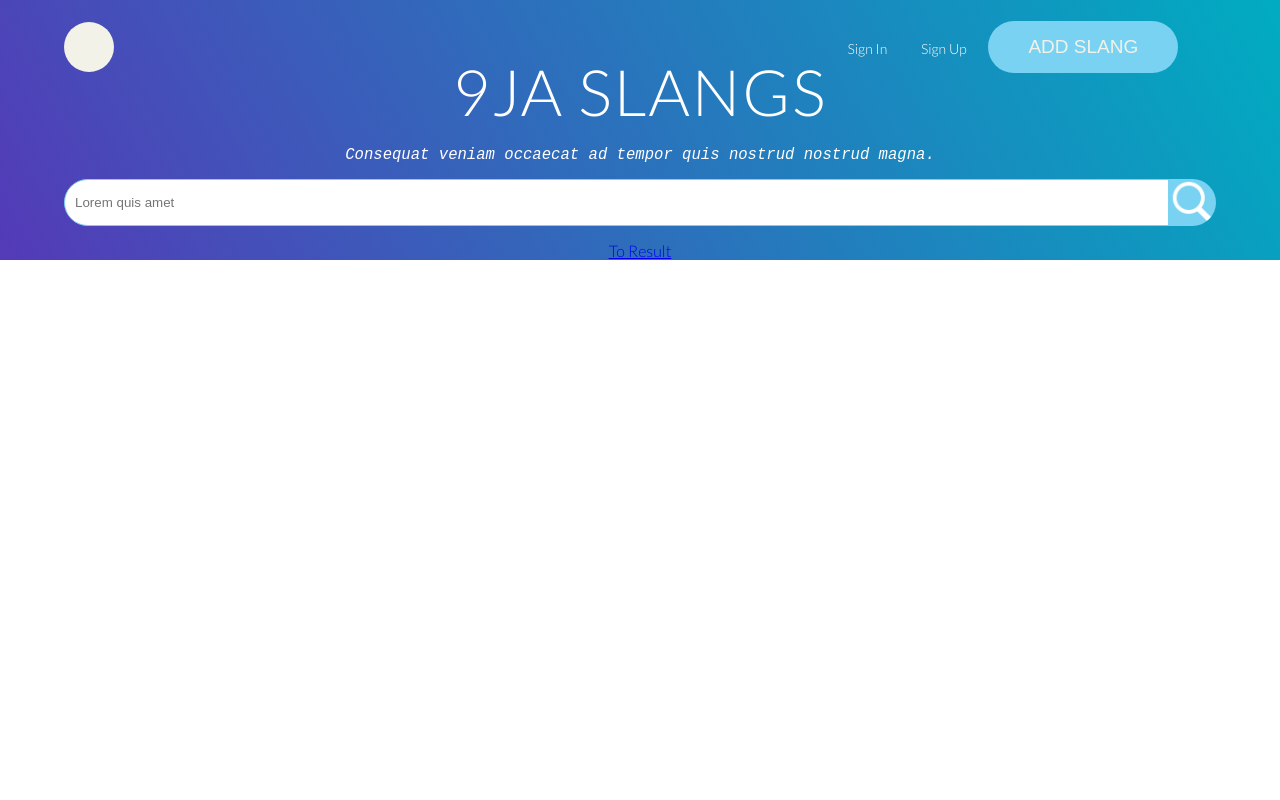
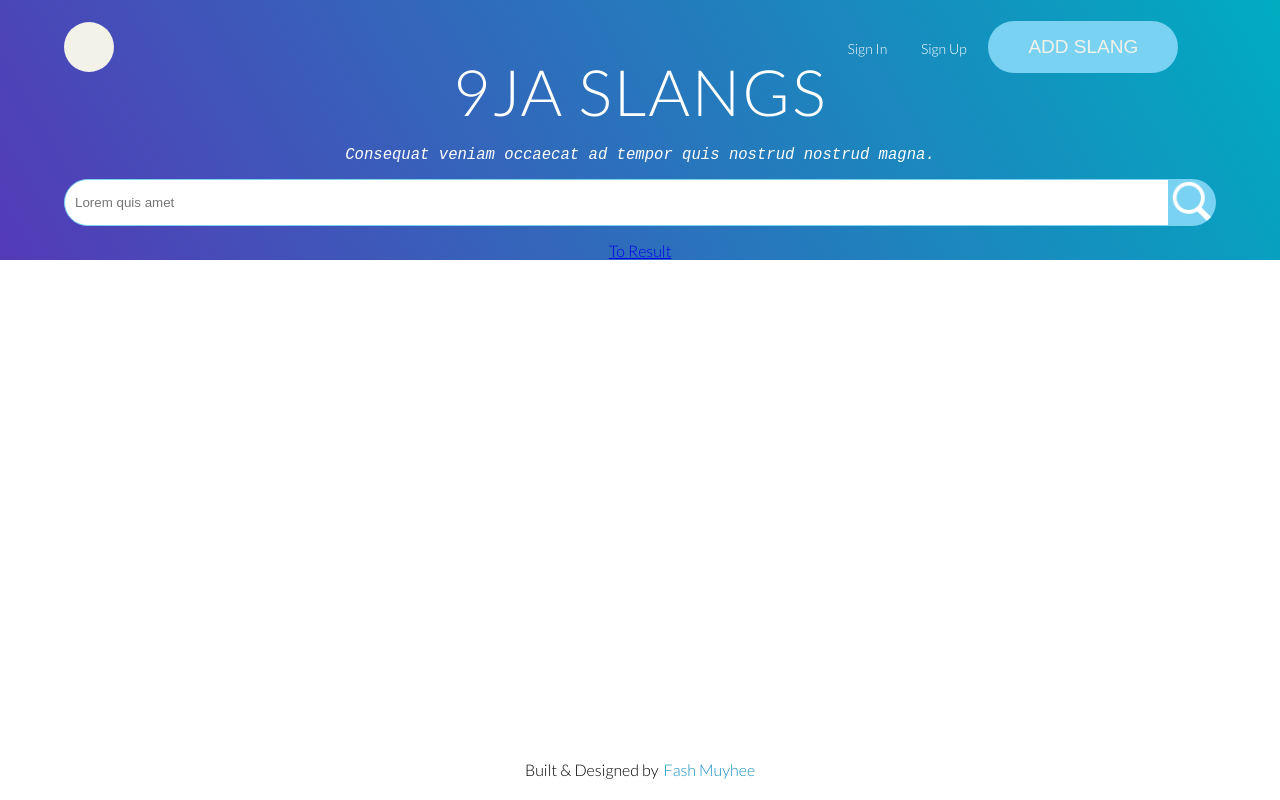
Before and after one commit to FashMuyhee/9jaslangs, a React (Create React App) app: page / in a window 1280 px wide. Built offline with nearby package versions, Linux system fonts and the light colour scheme; the HTML template or start-up script is replaced by a standard one.

Commit message:
imported Footer component

```diff
--- a/src/view/home/index.js
+++ b/src/view/home/index.js
@@ -1,6 +1,6 @@
 import React, { useState } from "react";
 import "./index.scss";
-import { Header, Searchbar, Modal, Button } from "../../component";
+import { Header, Searchbar, Modal, Button, Footer } from "../../component";
 import {
   Title,
   Text,
@@ -77,6 +77,7 @@ const Home = () => {
           </form>
         </Modal>
       </main>
+      <Footer />
     </>
   );
 };
```
